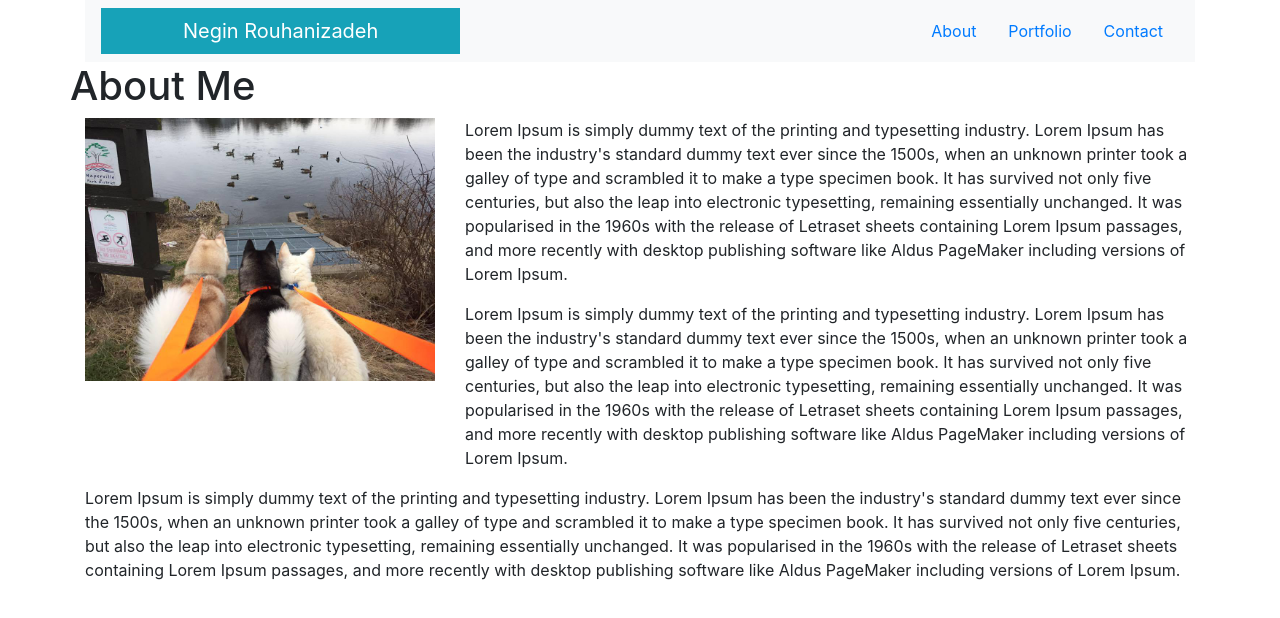
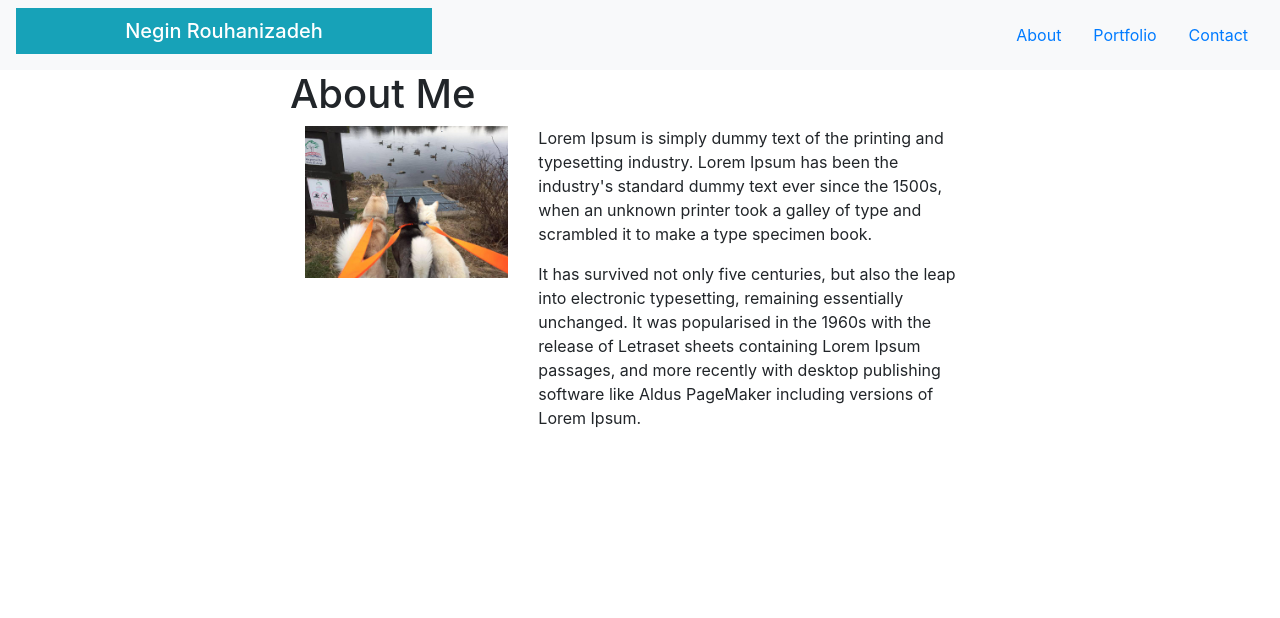
Before and after one commit to nrouhanizdeh/ResponsivePortfolio, a plain HTML site: page index.html in a window 1280 px wide. Drawn offline with nearby package versions, Linux system fonts and the light colour scheme.

Commit message:
added additional code

```diff
--- a/assets/css/style.css
+++ b/assets/css/style.css
@@ -1,8 +1,5 @@
 
-#myname{
-    background-color:red;
 
-}
 #nothing{
     background-color: green;
 }
@@ -10,3 +7,7 @@
     background-color: blue;
 
 }
+
+.container {
+    max-width: 700px;
+}
--- a/index.html
+++ b/index.html
@@ -13,10 +13,10 @@
 </head>
 
 <body>
-  <div class="container">
-    <header class="navbar navbar-light bg-light">
-        <a class="navbar-brand col-md-4 col-sm-12 navbar-text text-center text-white bg-info" href="#">Negin Rouhanizadeh</a>
-        <nav>
+  <div class="ml-sm-6">
+    <nav class="navbar navbar-light bg-light">
+        <h1 class="navbar-brand col-md-4 col-sm-12 navbar-text text-center text-white bg-info" id="myname">Negin Rouhanizadeh</h1>
+        <div>
             <ul class="nav">
                 <li class="nav-item">
                   <a class="nav-link" href="index.html">About</a>
@@ -28,10 +28,9 @@
                   <a class="nav-link" href="contact.html">Contact</a>
                 </li>
             </ul>
-        </nav>
-    </header>
-    <main>
-
+        </div>
+    </nav>
+    <main class="container">
       <div class="row">
         <h1>About Me</h1>
       </div>
@@ -41,15 +40,10 @@
         </div>
 
         <div class="col-md-8">
-          <p>Lorem Ipsum is simply dummy text of the printing and typesetting industry. Lorem Ipsum has been the industry's standard dummy text ever since the 1500s, when an unknown printer took a galley of type and scrambled it to make a type specimen book. It has survived not only five centuries, but also the leap into electronic typesetting, remaining essentially unchanged. It was popularised in the 1960s with the release of Letraset sheets containing Lorem Ipsum passages, and more recently with desktop publishing software like Aldus PageMaker including versions of Lorem Ipsum.
+          <p>Lorem Ipsum is simply dummy text of the printing and typesetting industry. Lorem Ipsum has been the industry's standard dummy text ever since the 1500s, when an unknown printer took a galley of type and scrambled it to make a type specimen book.
           </p>
-          <p>Lorem Ipsum is simply dummy text of the printing and typesetting industry. Lorem Ipsum has been the industry's standard dummy text ever since the 1500s, when an unknown printer took a galley of type and scrambled it to make a type specimen book. It has survived not only five centuries, but also the leap into electronic typesetting, remaining essentially unchanged. It was popularised in the 1960s with the release of Letraset sheets containing Lorem Ipsum passages, and more recently with desktop publishing software like Aldus PageMaker including versions of Lorem Ipsum.
+          <p>It has survived not only five centuries, but also the leap into electronic typesetting, remaining essentially unchanged. It was popularised in the 1960s with the release of Letraset sheets containing Lorem Ipsum passages, and more recently with desktop publishing software like Aldus PageMaker including versions of Lorem Ipsum.
           </p>
-        </div>
-      </div>
-      <div class="row">
-        <div class="col-md-12">
-          Lorem Ipsum is simply dummy text of the printing and typesetting industry. Lorem Ipsum has been the industry's standard dummy text ever since the 1500s, when an unknown printer took a galley of type and scrambled it to make a type specimen book. It has survived not only five centuries, but also the leap into electronic typesetting, remaining essentially unchanged. It was popularised in the 1960s with the release of Letraset sheets containing Lorem Ipsum passages, and more recently with desktop publishing software like Aldus PageMaker including versions of Lorem Ipsum.
         </div>
       </div>
     </main>
```
Also changed, not shown: 1 other file.
